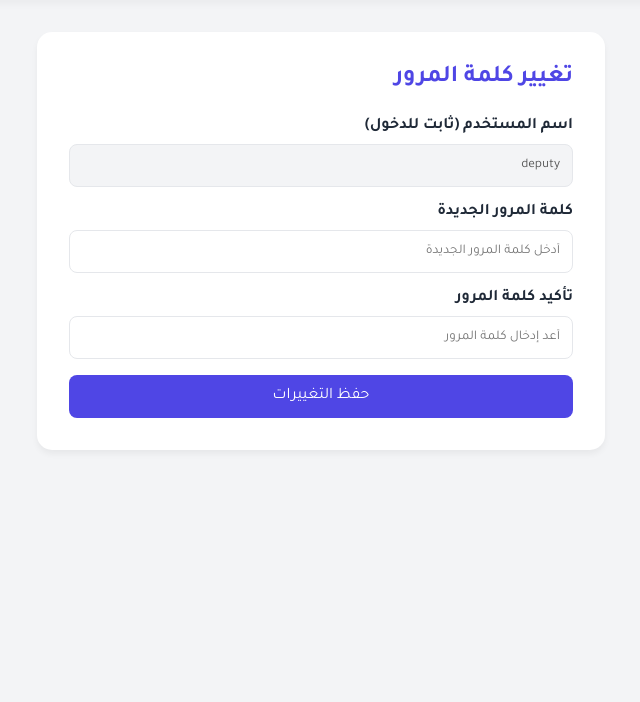
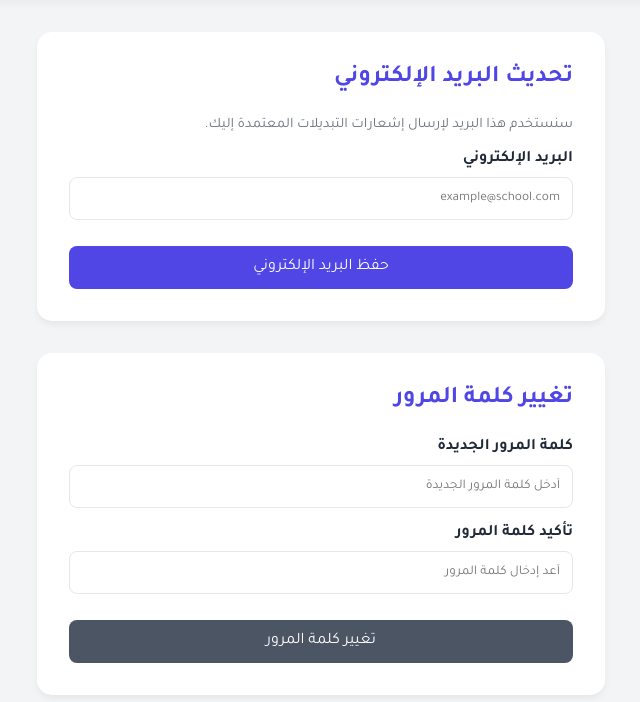
Before and after one commit to Ahmedovic04/Tabdilat, a PHP site: page /teacher/profile.php in a window 1280 px wide. Shown: the part 51-753 px from the top of the page, without its empty margins (319-959 px from the left). Run offline with PHP 8.4, Linux system fonts and the light colour scheme; a user stored in the database is signed in; data comes from the database, SQL or seed files in the repository.

Commit message:
Implement email notification system for approved substitutions

```diff
--- a/teacher/profile.php
+++ b/teacher/profile.php
@@ -2,30 +2,48 @@
 require_once '../config.php';
 startSecureSession();
 
-if (!isset($_SESSION['rased_user_id']) || $_SESSION['rased_role'] !== 'teacher') {
+if (!isset($_SESSION['rased_user_id'])) {
     header('Location: ../login.php');
     exit;
 }
 
 $db = getDB();
-$teacher_id = $_SESSION['rased_user_id'];
+$user_id = $_SESSION['rased_user_id'];
 $message = '';
 
-if ($_SERVER['REQUEST_METHOD'] === 'POST' && isset($_POST['new_password'])) {
+if ($_SERVER['REQUEST_METHOD'] === 'POST') {
+    if (isset($_POST['update_email'])) {
+        $email = trim($_POST['email']);
+        if (filter_var($email, FILTER_VALIDATE_EMAIL) || empty($email)) {
+            $stmt = $db->prepare("UPDATE rased_users SET email = ? WHERE id = ?");
+            $stmt->execute([$email, $user_id]);
+            $message = '<div style="color:green; margin-bottom:1rem; padding:1rem; background:#D1FAE5; border-radius:8px;">تم تحديث البريد الإلكتروني بنجاح!</div>';
+        } else {
+            $message = '<div style="color:red; margin-bottom:1rem; padding:1rem; background:#FEE2E2; border-radius:8px;">يرجى إدخال بريد إلكتروني صحيح.</div>';
+        }
+    }
+
+    if (isset($_POST['new_password']) && !empty($_POST['new_password'])) {
         $new_password = $_POST['new_password'];
         $confirm_password = $_POST['confirm_password'];
 
         if (strlen($new_password) < 6) {
-        $message = '<div style="color:red; margin-bottom:1rem;">يجب أن تتكون كلمة المرور من 6 أحرف أو أرقام على الأقل.</div>';
+            $message = '<div style="color:red; margin-bottom:1rem; padding:1rem; background:#FEE2E2; border-radius:8px;">كلمة المرور قصيرة جداً.</div>';
         } elseif ($new_password !== $confirm_password) {
-        $message = '<div style="color:red; margin-bottom:1rem;">كلمتا المرور غير متطابقتين.</div>';
+            $message = '<div style="color:red; margin-bottom:1rem; padding:1rem; background:#FEE2E2; border-radius:8px;">كلمتا المرور غير متطابقتين.</div>';
         } else {
             $hashed = password_hash($new_password, PASSWORD_DEFAULT);
             $stmt = $db->prepare("UPDATE rased_users SET password = ? WHERE id = ?");
-        $stmt->execute([$hashed, $teacher_id]);
-        $message = '<div style="color:green; margin-bottom:1rem;">تم تغيير كلمة المرور بنجاح!</div>';
+            $stmt->execute([$hashed, $user_id]);
+            $message = '<div style="color:green; margin-bottom:1rem; padding:1rem; background:#D1FAE5; border-radius:8px;">تم تحديث كلمة المرور بنجاح!</div>';
         }
     }
+}
+
+// Get current user data
+$stmt = $db->prepare("SELECT * FROM rased_users WHERE id = ?");
+$stmt->execute([$user_id]);
+$user_data = $stmt->fetch();
 ?>
 <!DOCTYPE html>
 <html lang="ar" dir="rtl">
@@ -41,23 +59,14 @@ if ($_SERVER['REQUEST_METHOD'] === 'POST' && isset($_POST['new_password'])) {
         }
         * { box-sizing: border-box; margin: 0; padding: 0; font-family: 'Tajawal', sans-serif; }
         body { background: var(--bg-color); color: var(--text-main); }
-        .navbar {
-            background: var(--card-bg); padding: 1rem 2rem;
-            display: flex; justify-content: space-between; align-items: center;
-            box-shadow: 0 2px 10px rgba(0,0,0,0.05);
-        }
+        .navbar { background: var(--card-bg); padding: 1rem 2rem; display: flex; justify-content: space-between; align-items: center; box-shadow: 0 2px 10px rgba(0,0,0,0.05); }
         .container { max-width: 600px; margin: 2rem auto; padding: 0 1rem; }
         .card { background: var(--card-bg); border-radius: 15px; padding: 2rem; box-shadow: 0 4px 6px rgba(0,0,0,0.05); margin-bottom: 2rem; }
         h2 { color: var(--primary); margin-bottom: 1.5rem; }
-
         .form-group { margin-bottom: 1rem; }
         .form-group label { display: block; margin-bottom: 0.5rem; font-weight: bold; }
         .form-group input { width: 100%; padding: 0.75rem; border: 1px solid var(--border-color); border-radius: 8px; font-family: inherit; }
-
-        .btn {
-            background: var(--primary); color: white; padding: 0.75rem 1.5rem; width: 100%;
-            border: none; border-radius: 8px; cursor: pointer; font-size: 1rem; transition: 0.3s;
-        }
+        .btn { background: var(--primary); color: white; padding: 0.75rem 1.5rem; width: 100%; border: none; border-radius: 8px; cursor: pointer; font-size: 1rem; transition: 0.3s; margin-top: 10px; }
         .btn:hover { background: var(--primary-hover); }
     </style>
 </head>
@@ -66,28 +75,36 @@ if ($_SERVER['REQUEST_METHOD'] === 'POST' && isset($_POST['new_password'])) {
 <div class="navbar">
     <div class="brand">الملف الشخصي</div>
     <div>
-        <a href="index.php" style="color: var(--primary); font-weight:bold; text-decoration: none;">العودة للوحة الرئيسية</a>
+        <a href="../<?= $_SESSION['rased_role'] ?>/index.php" style="color: var(--primary); font-weight:bold; text-decoration: none;">العودة للوحة الرئيسية</a>
     </div>
 </div>
 
 <div class="container">
     <div class="card">
+        <h2>تحديث البريد الإلكتروني</h2>
+        <p style="margin-bottom: 1rem; font-size: 0.9em; color: #6B7280;">سنستخدم هذا البريد لإرسال إشعارات التبديلات المعتمدة إليك.</p>
+        <form method="POST">
+            <div class="form-group">
+                <label>البريد الإلكتروني</label>
+                <input type="email" name="email" value="<?= htmlspecialchars($user_data['email'] ?? '') ?>" placeholder="example@school.com">
+            </div>
+            <button type="submit" name="update_email" class="btn">حفظ البريد الإلكتروني</button>
+        </form>
+    </div>
+
+    <div class="card">
         <h2>تغيير كلمة المرور</h2>
         <?= $message ?>
         <form method="POST">
             <div class="form-group">
-                <label>اسم المستخدم (ثابت للدخول)</label>
-                <input type="text" value="<?= htmlspecialchars($_SESSION['rased_username']) ?>" disabled style="background:#F3F4F6;">
-            </div>
-            <div class="form-group">
                 <label>كلمة المرور الجديدة</label>
-                <input type="password" name="new_password" required placeholder="أدخل كلمة المرور الجديدة">
+                <input type="password" name="new_password" placeholder="أدخل كلمة المرور الجديدة">
             </div>
             <div class="form-group">
                 <label>تأكيد كلمة المرور</label>
-                <input type="password" name="confirm_password" required placeholder="أعد إدخال كلمة المرور">
+                <input type="password" name="confirm_password" placeholder="أعد إدخال كلمة المرور">
             </div>
-            <button type="submit" class="btn">حفظ التغييرات</button>
+            <button type="submit" class="btn" style="background:#4B5563;">تغيير كلمة المرور</button>
         </form>
     </div>
 </div>
```
Also changed, not shown: deputy/api.php (+70 -7 lines), rased_setup.php (+5 -3 lines). Lines whose indentation alone changed are shown as unchanged.
